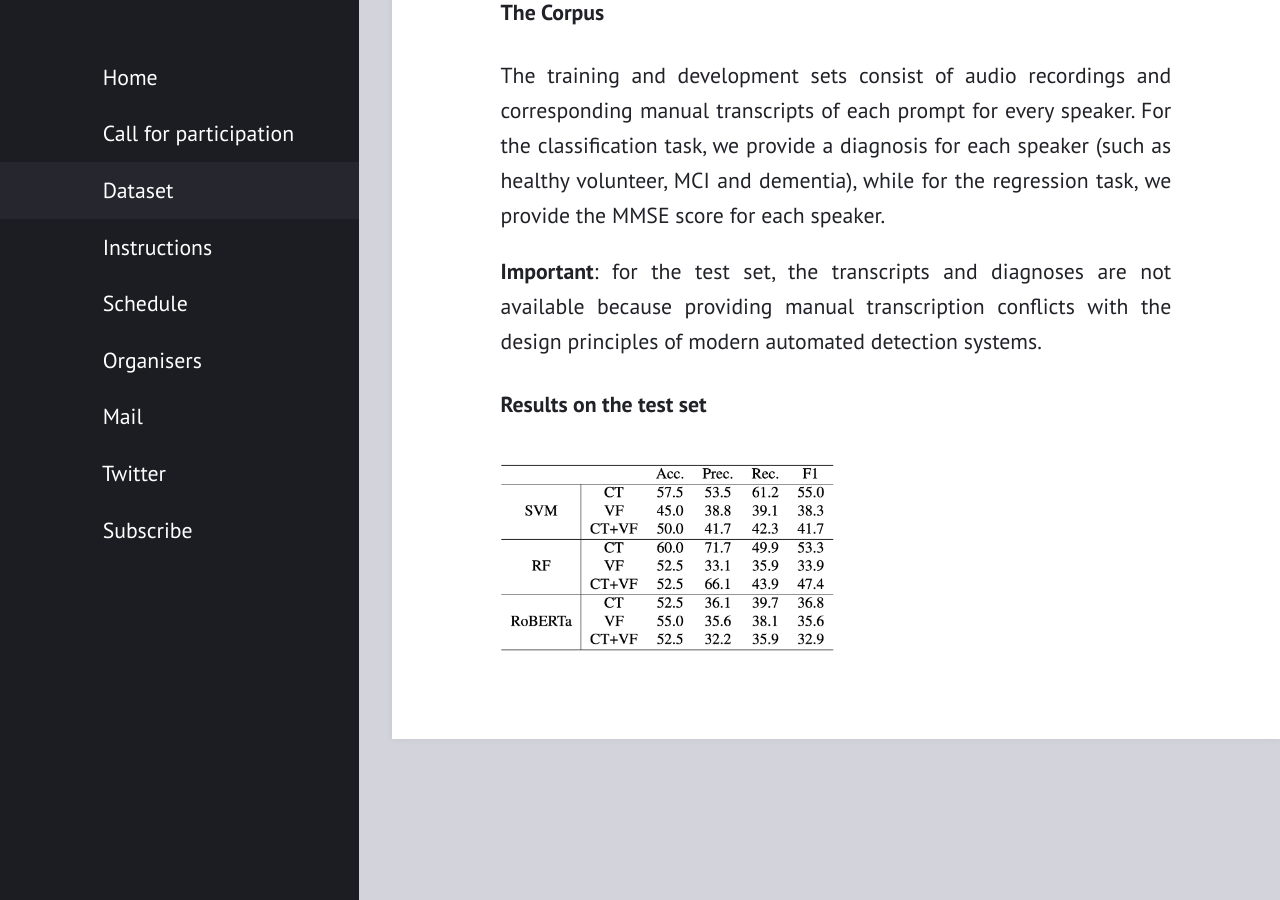
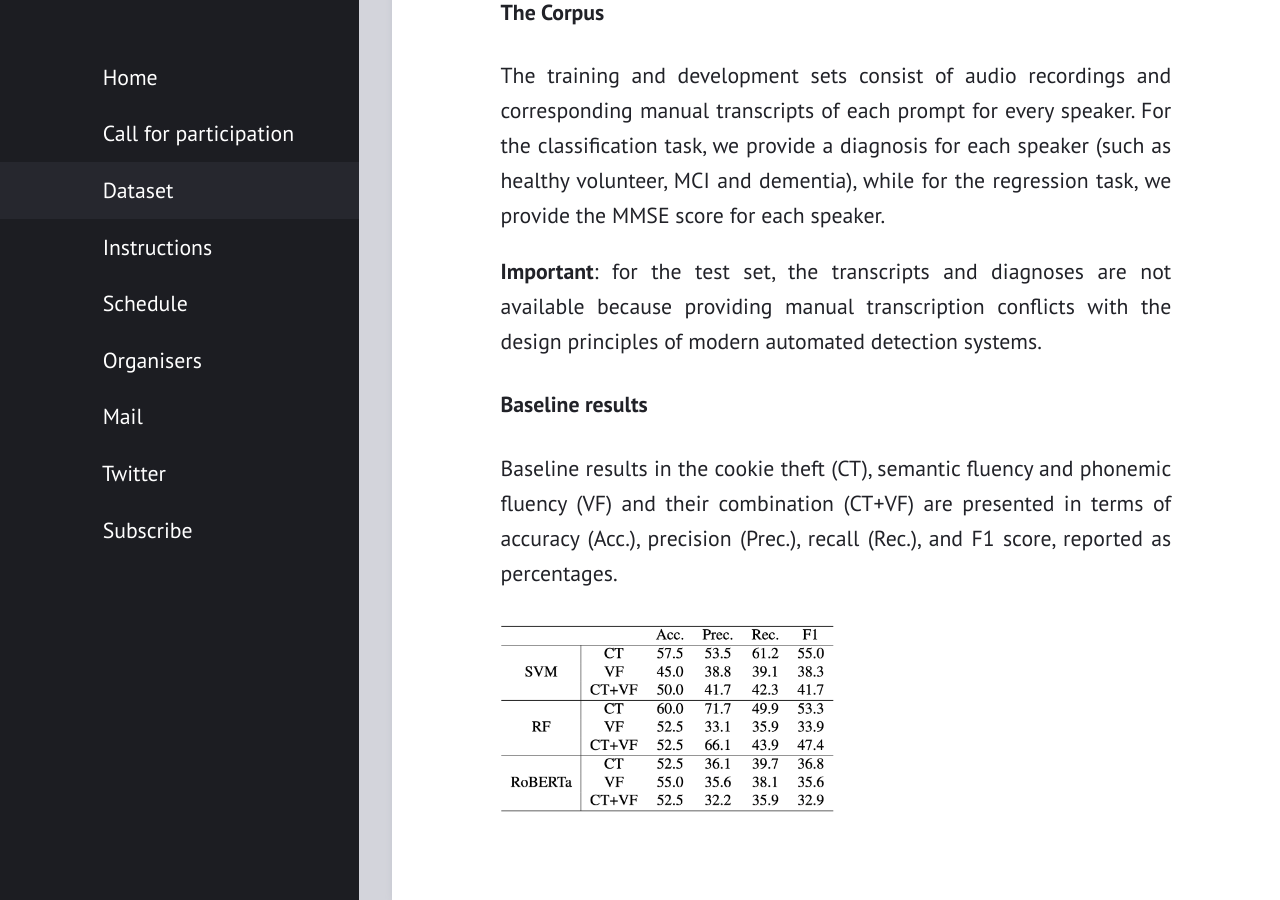
Before and after one commit to processchallenge/processchallenge.github.io, a Jekyll site: the page built from dataset.md, in a window 1280 px wide and 900 px high, scrolled down 2413 px. Built offline with Jekyll 4.4.1, drawn with Linux system fonts in a browser that asks for light colours.

Commit message:
Update dataset.md

```diff
--- a/dataset.md
+++ b/dataset.md
@@ -27,6 +27,7 @@ The training and development sets consist of audio recordings and corresponding
 
 **Important**: for the test set, the transcripts and diagnoses are not available because providing manual transcription conflicts with the design principles of modern automated detection systems.
 
-#### Results on the test set
+#### Baseline results
+Baseline results in the cookie theft (CT), semantic fluency and phonemic fluency (VF) and their combination (CT+VF) are presented in terms of accuracy (Acc.), precision (Prec.), recall (Rec.), and F1 score, reported as percentages.
 
 <img src="/Results.png" alt="Results" width="50%" height="50%"/>
```
